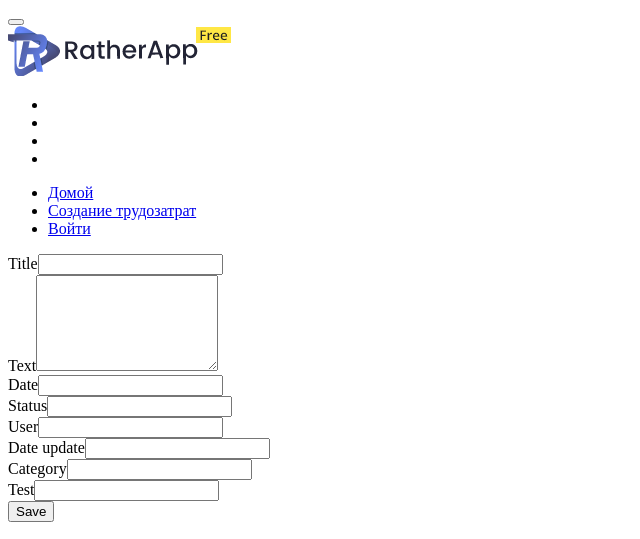
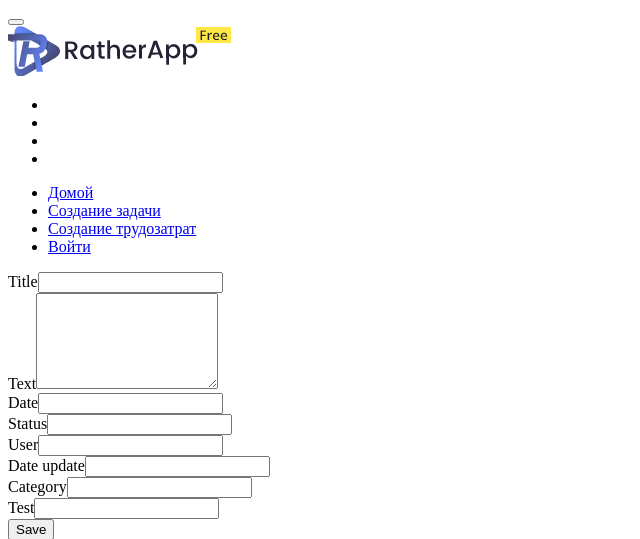
Before and after one commit to voronbeats/redmine, a Yii app: template frontend/views/news/index.php in a window 1280 px wide. Shown: the top 539 px of the page, without its empty margins (0-640 px from the left). Run offline with PHP 8.4 and a stand-in for Yii, Linux system fonts and the light colour scheme; the template is opened without the code that fills it, so the values that code supplies are empty; form fields are guessed from the names that the template uses; some libraries are stand-ins or nearby versions.

Commit message:
ipi34_2 Добавить в главное меню (создать задачу)

```diff
--- a/frontend/views/layouts/main.php
+++ b/frontend/views/layouts/main.php
@@ -54,7 +54,8 @@ AppAsset::register($this);
                         <li class="rd-nav-item active"><a class="rd-nav-link" href="/">Домой</a></li>
                         <? if (!Yii::$app->user->isGuest) { ?>
                             <a style="margin-left: 5px; margin-right: 5px;" class="rd-nav-link" href="/task/user">Мои задачи</a>
-                       <? } ?>
+                        <? } ?>
+                        <li class="rd-nav-item"><a class="rd-nav-link" href="/task/create">Создание задачи</a></li>
                         <li class="rd-nav-item"><a class="rd-nav-link" href="/labor-costs">Создание трудозатрат</a></li>
                         <li class="rd-nav-item">
                         <? if (!Yii::$app->user->isGuest) { ?>
```
